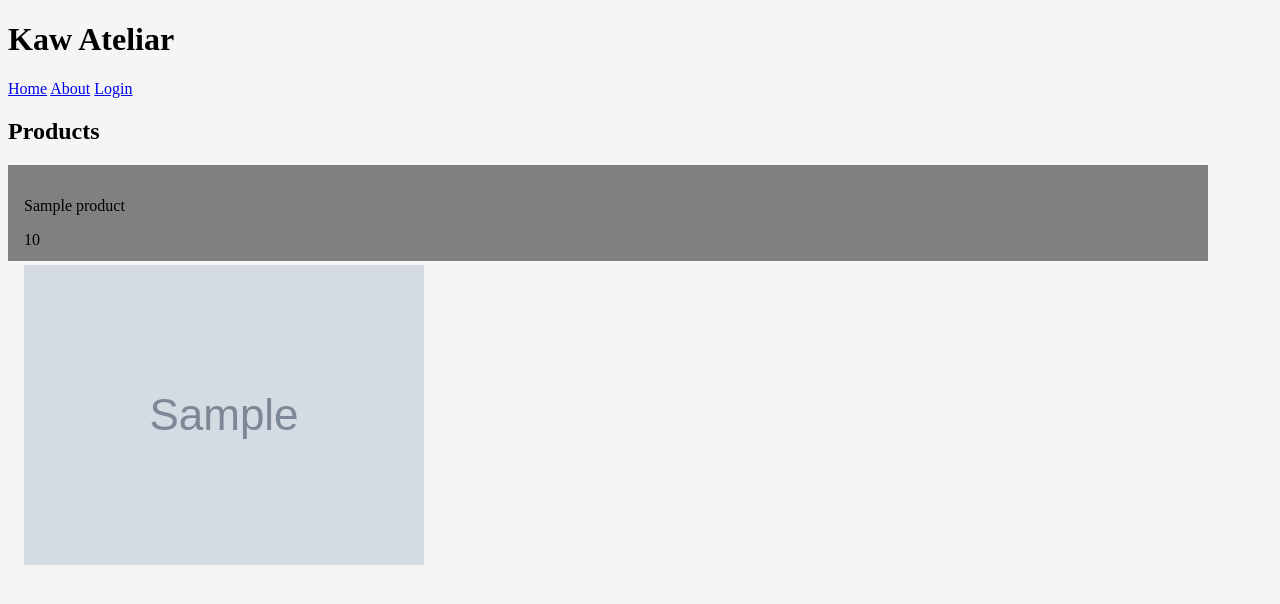
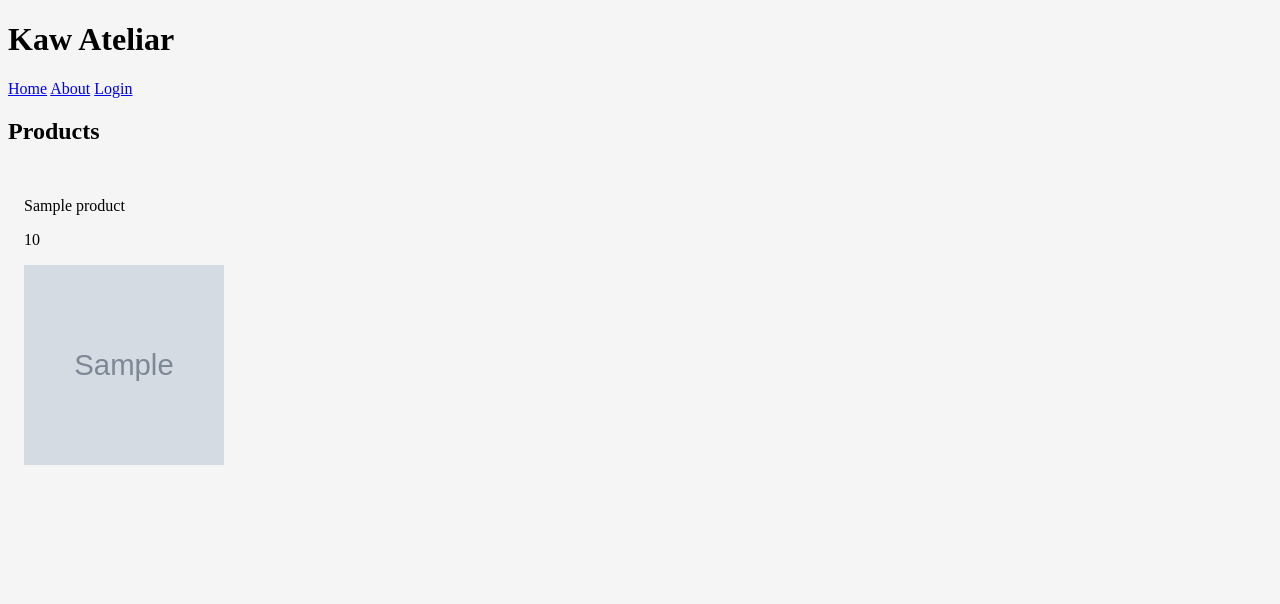
Before and after one commit to Vishula/flask-website, a Flask app: template templates/index.html in a window 1280 px wide. Shown: the top 604 px of the page. Run offline with Flask 2, Linux system fonts and the light colour scheme; the template is opened without the code that fills it: most values are stand-ins (such as "Sample title", 1, 10 or a date in 2020); grey boxes marked "Sample" are stand-in pictures; some libraries are stand-ins or nearby versions.

Commit message:
troubleshooting heroku

```diff
--- a/static/index.css
+++ b/static/index.css
@@ -9,10 +9,13 @@ body {
 
 }
 .card {
-    background-color: grey;
+
     margin: 0;
     padding: 1rem;
     height: 4rem;
+}
 
-
+img{
+    width: 200px;
+    height: 200px;
 }
```
Also changed, not shown: static/home.css (added, +10 -0 lines), static/img/logo.png (added), templates/requirements.txt (line endings or trailing spaces).
